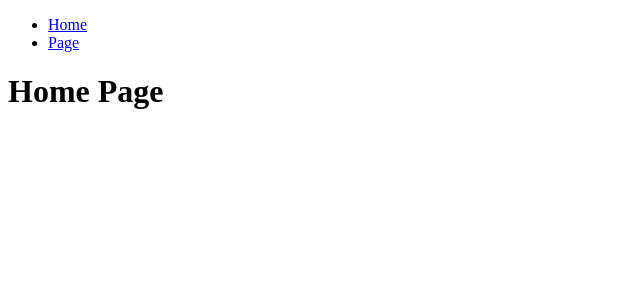
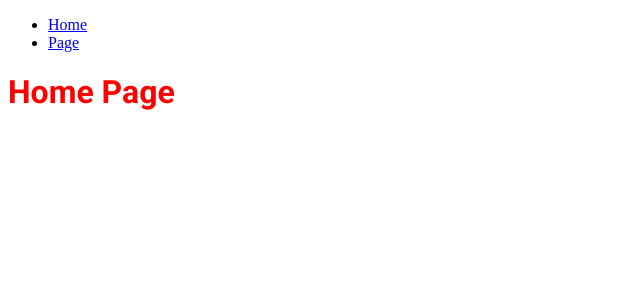
Before and after one commit to bigcakeSg/reactExperiment, a React (Create React App) app: page / in a window 1280 px wide. Shown: the top 300 px of the page, without its empty margins (0-640 px from the left). Built offline with nearby package versions, Linux system fonts and the light colour scheme.

Commit message:
font + styled components

```diff
--- a/package.json
+++ b/package.json
@@ -3,6 +3,7 @@
   "version": "0.1.0",
   "private": true,
   "dependencies": {
+    "@fontsource/roboto": "^5.0.8",
     "@mui/material": "^5.14.5",
     "@mui/styled-engine-sc": "^5.12.0",
     "@redux-devtools/extension": "^3.2.5",
--- a/src/components/pages/Home/index.js
+++ b/src/components/pages/Home/index.js
@@ -1,7 +1,19 @@
+import styled from 'styled-components';
+import '@fontsource/roboto/300.css';
+import '@fontsource/roboto/400.css';
+import '@fontsource/roboto/500.css';
+import '@fontsource/roboto/700.css';
+
+const Title = styled.h1`
+  font-family: 'Roboto';
+  font-weight: 700;
+  color: red;
+`;
+
 const Home = (userId, setUserId) => {
   return (
     <>
-      <h1>Home Page</h1>
+      <Title>Home Page</Title>
     </>
   );
 };
```
Also changed, not shown: 1 other file (tests, documents, lock files or other folders).
